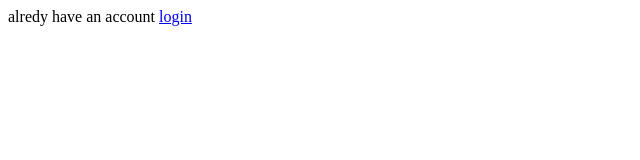
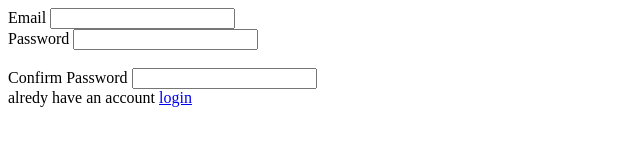
Before and after one commit to areason1410/RGBDelight, a plain HTML site: page createAccount/html/createAccount.html in a window 1280 px wide. Shown: the whole page, without its empty margins (0-640 px from the left). Drawn offline with Linux system fonts and the light colour scheme.

Commit message:
add input boxes and made passwords hidden

```diff
--- a/createAccount/html/createAccount.html
+++ b/createAccount/html/createAccount.html
@@ -4,14 +4,25 @@
 <head>
     <meta charset="UTF-8">
     <meta name="viewport" content="width=device-width, initial-scale=1.0">
-    <title>Document</title>
+    <script src="createAccount/javascript/showPass.js"></script>
 </head>
 
 <body>
-    <div class="email">
-    </div>
-    <div class="password"></div>
-    <div class="confirmPasword"></div>
+    <form>
+        <div class="email">
+            <label for="Email">Email</label>
+            <input type="text" id="email" name="email">
+        </div>
+        <div class="password">
+            <label for="Password">Password</label>
+            <input type="password" id="password" name="password"><br><br>
+
+        </div>
+        <div class="confirmPasword">
+            <label for="conPassword">Confirm Password</label>
+            <input type="text" id="confirmPassword" name="confirmPassword">
+        </div>
+    </form>
     <div class="createAccount"></div>
     <div class="login">
         alredy have an account <a href="/login/html/login.html">login</a>
```
Also changed, not shown: createAccount/javascript/showPass.js (added, +8 -0 lines), login/html/login.html (+12 -7 lines).
